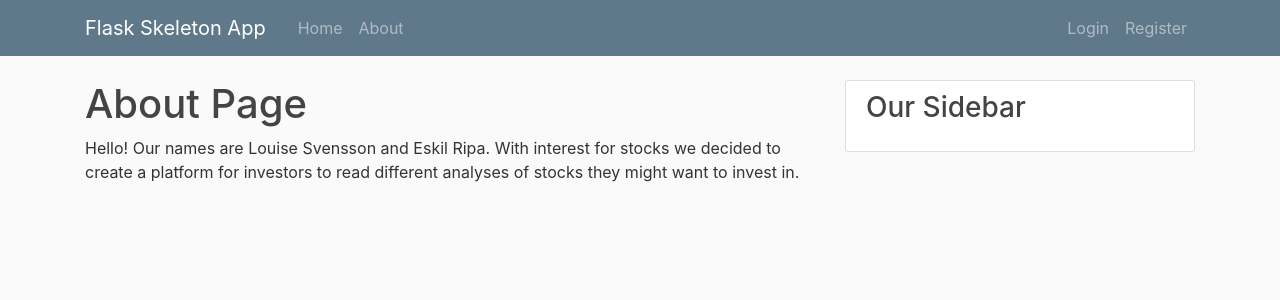
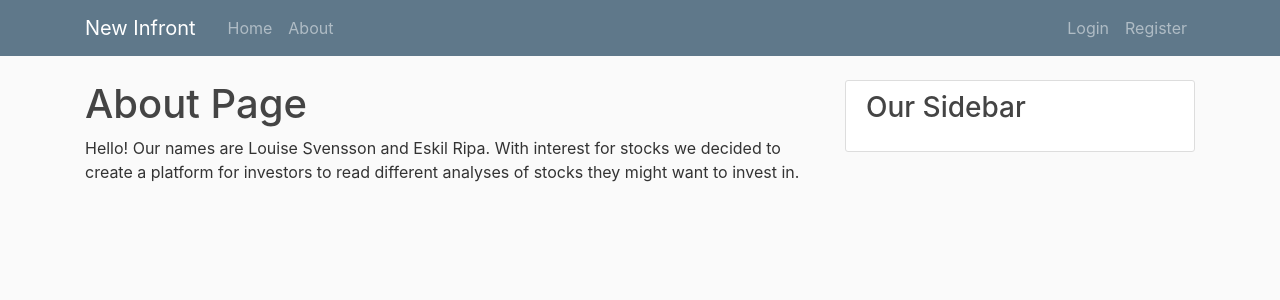
Before and after one commit to louisesvennssonn/Proj_een065, a Flask app: page /about in a window 1280 px wide. Shown: the top 300 px of the page. Run offline with Flask 2, Linux system fonts and the light colour scheme; some libraries are stand-ins or nearby versions.

Commit message:
Changes by macbook

```diff
--- a/stock_analysis/templates/layout.html
+++ b/stock_analysis/templates/layout.html
@@ -12,16 +12,16 @@
         <link rel="stylesheet" type="text/css" href="{{ url_for('static', filename='main.css') }}">
 
         {% if title %}
-            <title>Flask Skeleton App - {{ title }}</title>
+            <title>New Infront - {{ title }}</title>
         {% else %}
-            <title>Flask Skeleton App</title>
+            <title>New Infront</title>
         {% endif %}
     </head>
     <body>
         <header>
           <nav class="navbar navbar-expand-md navbar-dark bg-steel fixed-top">
             <div class="container">
-              <a class="navbar-brand mr-4" href="/">Flask Skeleton App</a>
+              <a class="navbar-brand mr-4" href="/">New Infront</a>
               <button class="navbar-toggler" type="button" data-toggle="collapse" data-target="#navbarToggle" aria-controls="navbarToggle" aria-expanded="false" aria-label="Toggle navigation">
                 <span class="navbar-toggler-icon"></span>
               </button>
```
